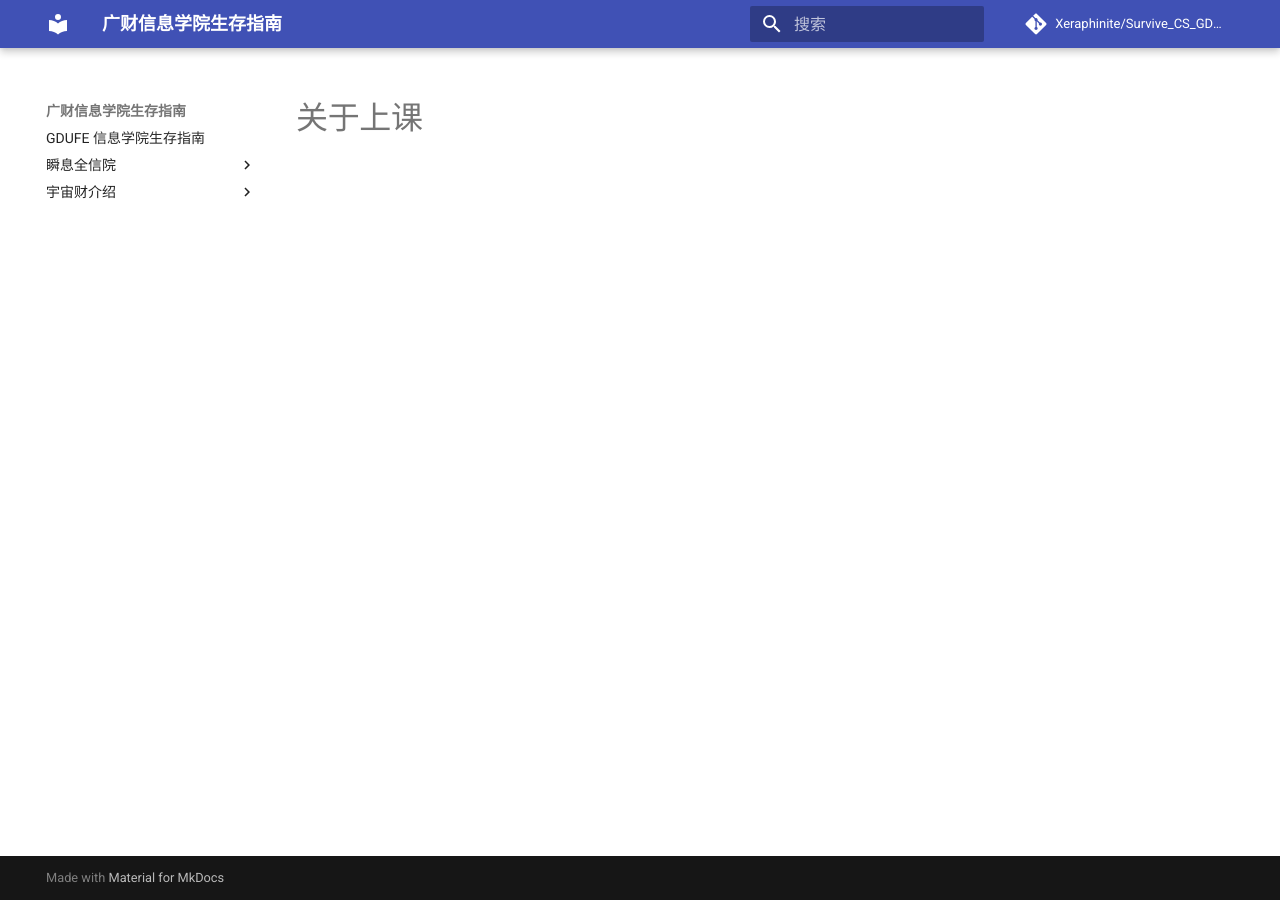
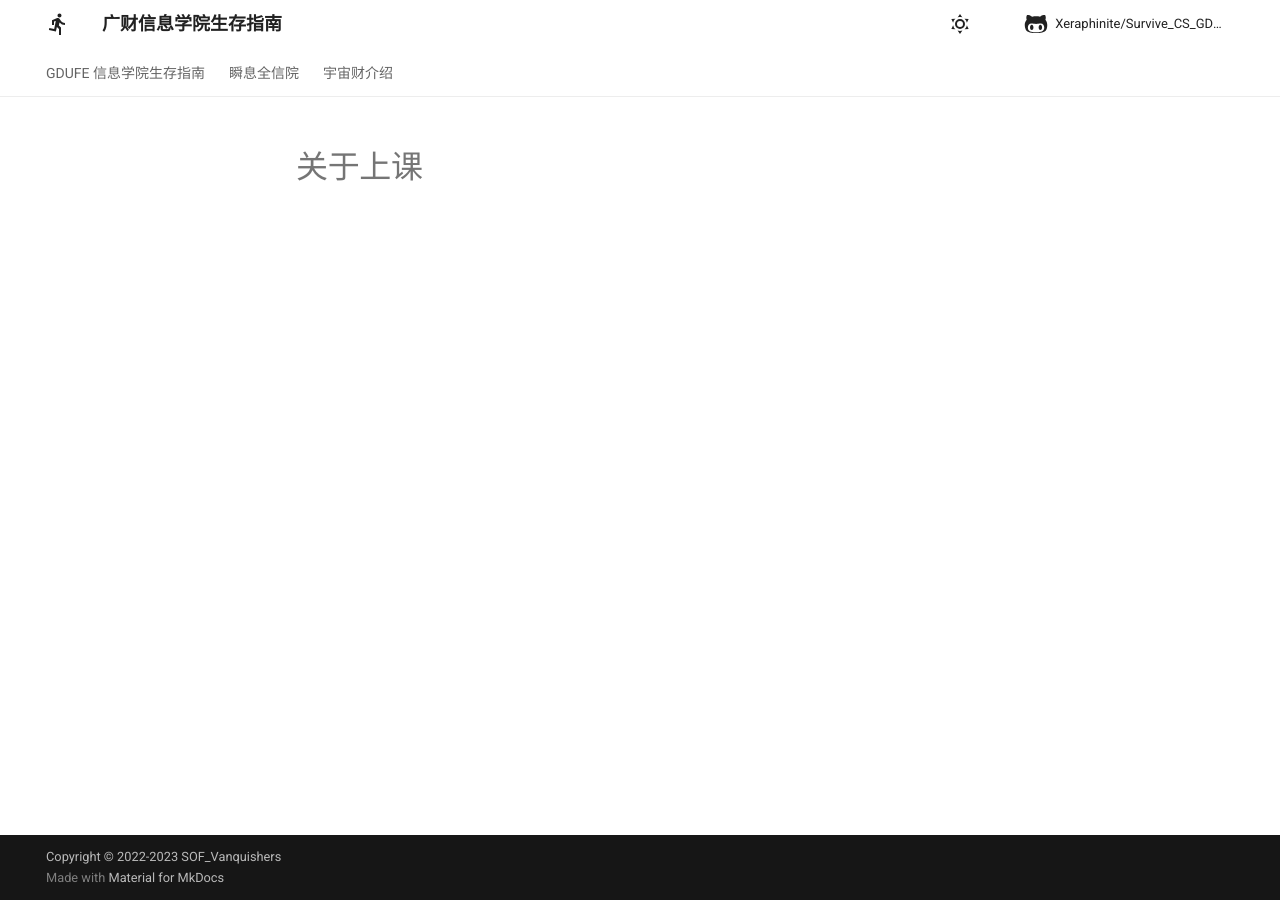
Before and after one commit to Xeraphinite/gdufe-cs-manual, an MkDocs documentation site: the page built from docs/gdufe_information/关于上课.md, in a window 1280 px wide. Built offline with MkDocs 1.6.1 and Material for MkDocs 9.7.7, drawn with Linux system fonts in a browser that asks for light colours; comment, search, counter and statistics services are not loaded.

Commit message:
⭐ Initialization: 给网站添加了一点点必要的 Features, 修复 文件夹的 typo

```diff
--- a/mkdocs.yml
+++ b/mkdocs.yml
@@ -7,18 +7,96 @@
 repo_name: Xeraphinite/Survive_CS_GDUFE
 repo_url: https://github.com/Xeraphinite/Survive_CS_GDUFE
 
+# Copyright
+copyright: Copyright &copy; 2022-2023 SOF_Vanquishers
+
+#
+
 # Theme Configuration
 theme:
   name: material
   language: zh
+  palette:
+    # Palette toggle for light mode
+    - media: "(prefers-color-scheme: light)"
+      scheme: default
+      primary: white
+      accent: red
+      toggle:
+        icon: material/weather-sunny
+        name: Switch to dark mode
+
+    # Palette toggle for dark mode
+    - media: "(prefers-color-scheme: dark)"
+      scheme: slate
+      primary: blue
+      accent: blue
+      toggle:
+        icon: material/weather-night
+        name: Switch to light mode
+
+  icon:
+    repo: fontawesome/brands/github-alt
+    logo: material/run
+  font:
+    code: Fira Code
+  features:
+    - navigation.instant
+    - navigation.tabs
+    - navigation.index
+    - navigation.top
+    - navigation.footer
+
+# Plugins
+plugins:
+  - tags
+
+
+# Markdown Extensions
+markdown_extensions:
+  - admonition
+  - def_list
+  - footnotes
+  - meta
+  - toc:
+      permalink: ""
+      slugify: !!python/name:pymdownx.slugs.uslugify
+  - pymdownx.arithmatex:
+      generic: true
+  - pymdownx.caret
+  - pymdownx.critic
+  - pymdownx.details
+  - pymdownx.emoji:
+      emoji_generator: !!python/name:pymdownx.emoji.to_svg
+  - pymdownx.highlight:
+      linenums: true
+  - pymdownx.inlinehilite
+  - pymdownx.keys
+  - pymdownx.magiclink
+  - pymdownx.mark
+  - pymdownx.snippets:
+      check_paths: true
+  - pymdownx.progressbar
+  - pymdownx.smartsymbols
+  - pymdownx.superfences:
+      custom_fences:
+        - name: math
+          class: arithmatex
+          format: !!python/name:pymdownx.arithmatex.fence_mathjax_format
+  - pymdownx.tasklist:
+      custom_checkbox: true
+  - pymdownx.tilde
+  - pymdownx.tabbed:
+      alternate_style: true
 
 # Page Tree
 nav:
   - GDUFE 信息学院生存指南: index.md
   - 瞬息全信院:
-      - ACM 基本介绍: ACM.md
-      - CS 书籍推荐与锐评: CS书籍推荐与锐评.md
+      - ACM 基本介绍: everything_everywhere_all_at_sof/ACM.md
+      - CS 书籍推荐与锐评: everything_everywhere_all_at_sof/CS书籍推荐与锐评.md
   - 宇宙财介绍:
-      - 佛山校区吃饭指南: 佛山校区吃饭指南.md
-      - 广州校区吃饭指南: 广州校区吃饭指南.md
-      - 关于 GPA、保研和考研: 关于GPA、保研和考研.md
+      - 宇宙财基本介绍: gdufe_information/广财的基本介绍.md
+      - 佛山校区吃饭指南: gdufe_information/佛山校区吃饭指南.md
+      - 广州校区吃饭指南: gdufe_information/广州校区吃饭指南.md
+      - 关于 GPA、保研和考研: gdufe_information/关于GPA、保研和考研.md
```
Also changed, not shown: docs/gdufe_information/佛山校区吃饭指南.md (added), docs/gdufe_information/关于GPA、保研和考研.md (renamed from docs/gdufe_infomation/关于GPA、保研和考研.md), docs/gdufe_information/关于上课.md (renamed from docs/gdufe_infomation/关于上课.md), docs/gdufe_information/关于图书馆与借书.md (renamed from docs/gdufe_infomation/关于图书馆与借书.md), docs/gdufe_information/关于奖学金.md (renamed from docs/gdufe_infomation/关于奖学金.md), docs/gdufe_information/关于实习.md (added), docs/gdufe_information/关于就业.md (renamed from docs/gdufe_infomation/关于就业.md), docs/gdufe_information/关于素拓.md (renamed from docs/gdufe_infomation/关于素拓.md), docs/gdufe_information/关于选课.md (renamed from docs/gdufe_infomation/关于选课.md), docs/gdufe_information/基本名词介绍.md (added), docs/gdufe_information/广州校区吃饭指南.md (renamed from docs/gdufe_infomation/广州校区吃饭指南.md), docs/gdufe_information/广财的基本介绍.md (added), docs/gdufe_information/速通毕业设计.md (renamed from docs/gdufe_infomation/速通毕业设计.md).
